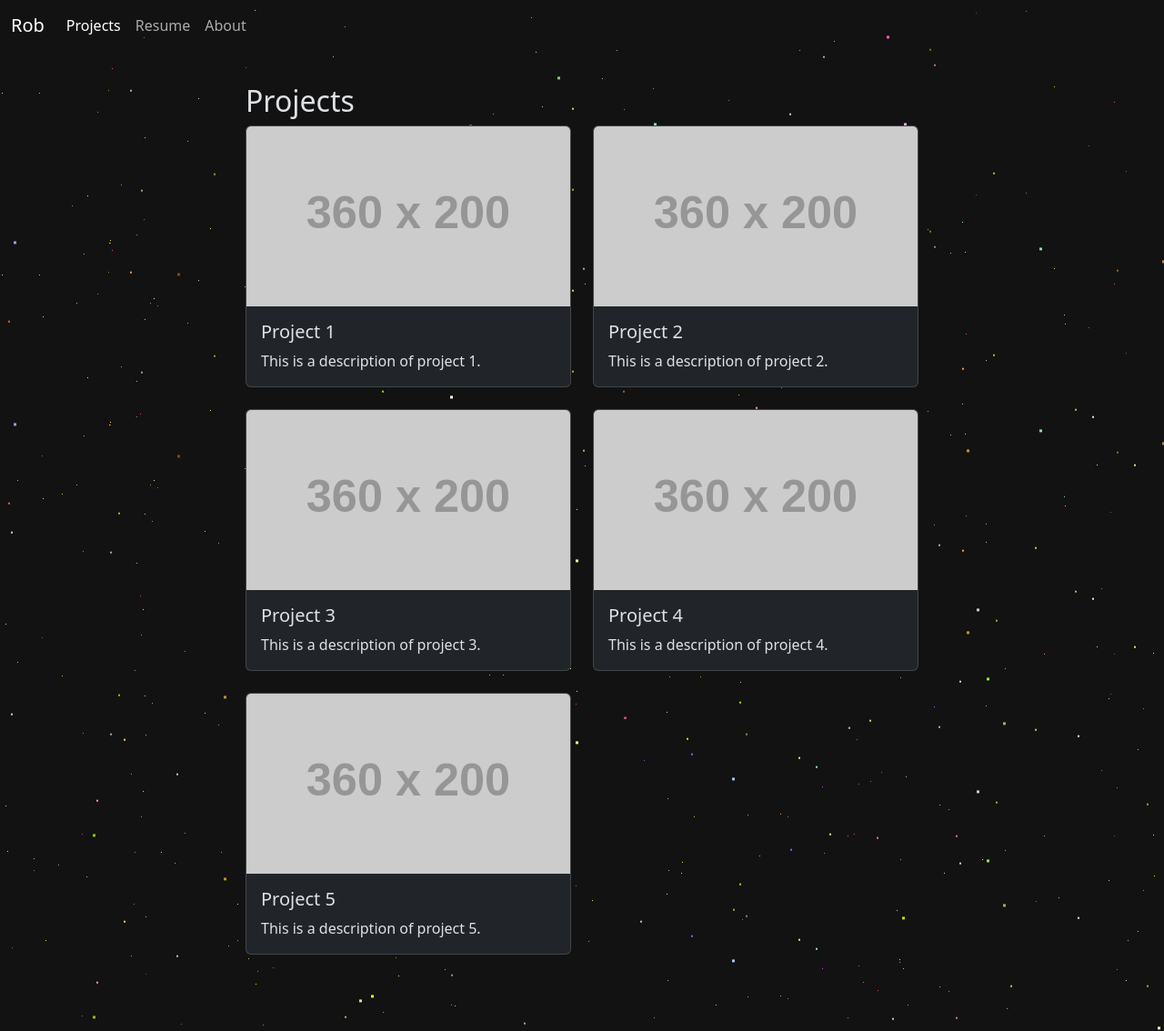
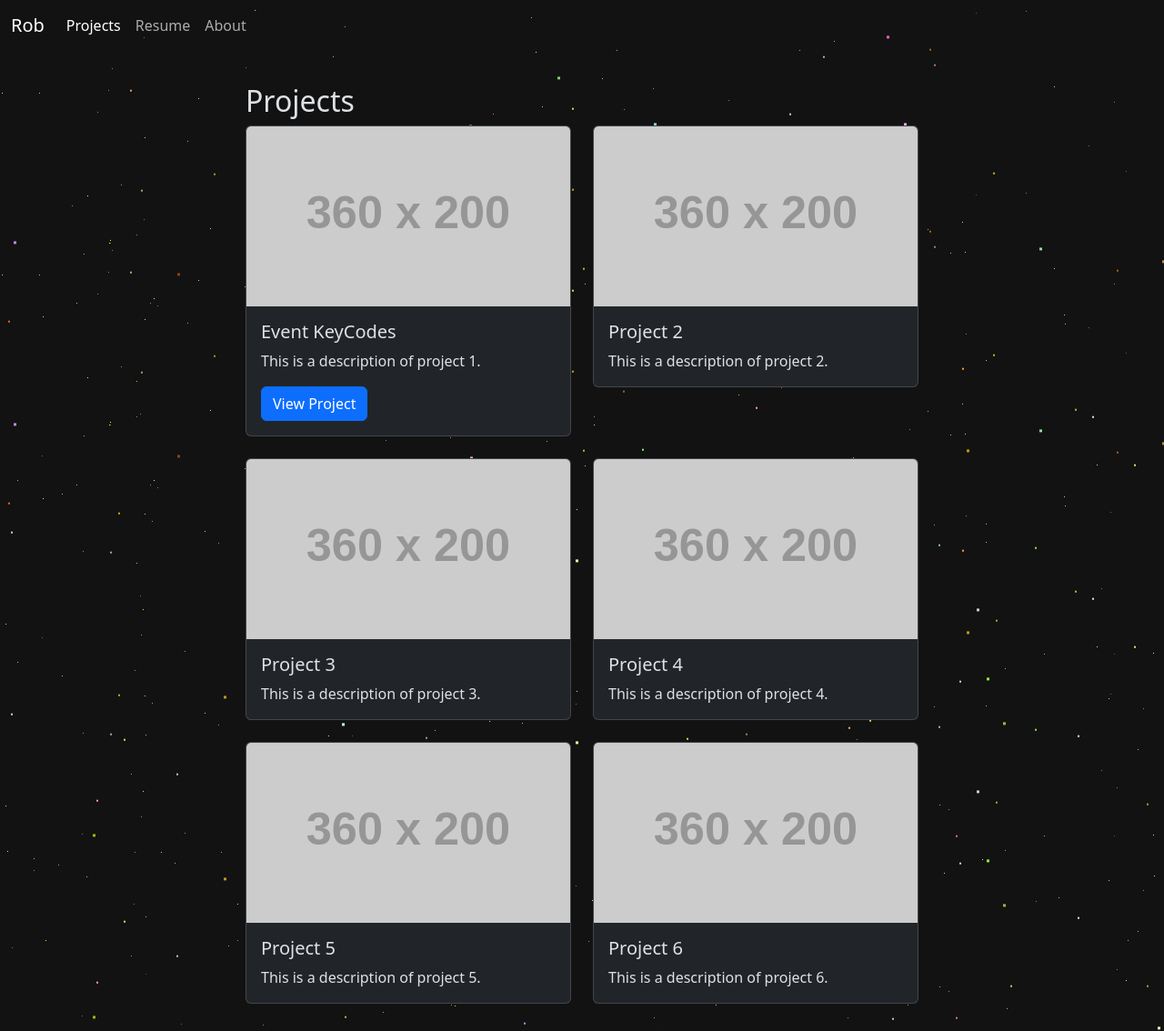
Before and after one commit to 13-Rob/13-Rob, a Jekyll site: the page built from _pages/projects.html, in a window 1280 px wide. Shown: the whole page at 91% size. Built offline with Jekyll 4.4.1, drawn with Linux system fonts in a browser that asks for light colours; nearby versions of some CDN libraries; before the commit the page ends 1080 px from its top, so only the background shows below that.

Commit message:
started working on first project, event keycodes

```diff
--- a/_config.yml
+++ b/_config.yml
@@ -26,7 +26,7 @@ socials:
   username: kermithefragger
 
 # Include folders to be processed.
-include: ["_pages"]
+include: ["_pages", "_projects"]
 
 # Exclude from processing.
 exclude:
--- a/_data/projects.yml
+++ b/_data/projects.yml
@@ -1,6 +1,7 @@
-- title: Project 1
+- title: Event KeyCodes
   description: This is a description of project 1.
   img_path: https://placehold.co/360x200
+  url: keycodes/
 - title: Project 2
   description: This is a description of project 2.
   img_path: https://placehold.co/360x200
@@ -13,3 +14,6 @@
 - title: Project 5
   description: This is a description of project 5.
   img_path: https://placehold.co/360x200
+- title: Project 6
+  description: This is a description of project 6.
+  img_path: https://placehold.co/360x200
--- a/_pages/projects.html
+++ b/_pages/projects.html
@@ -16,6 +16,9 @@ permalink: /projects/
             <div class="card-body">
                 <h5 class="card-title">{{ project.title }}</h5>
                 <p class="card-text">{{ project.description }}</p>
+                {% if project.url %}
+                    <a href="{{ project.url }}" class="btn btn-primary">View Project</a>
+                {% endif %}
             </div>
         </div>
     </div>
```
Also changed, not shown: _projects/keycodes.html (added, +7 -0 lines), 3 other files.
